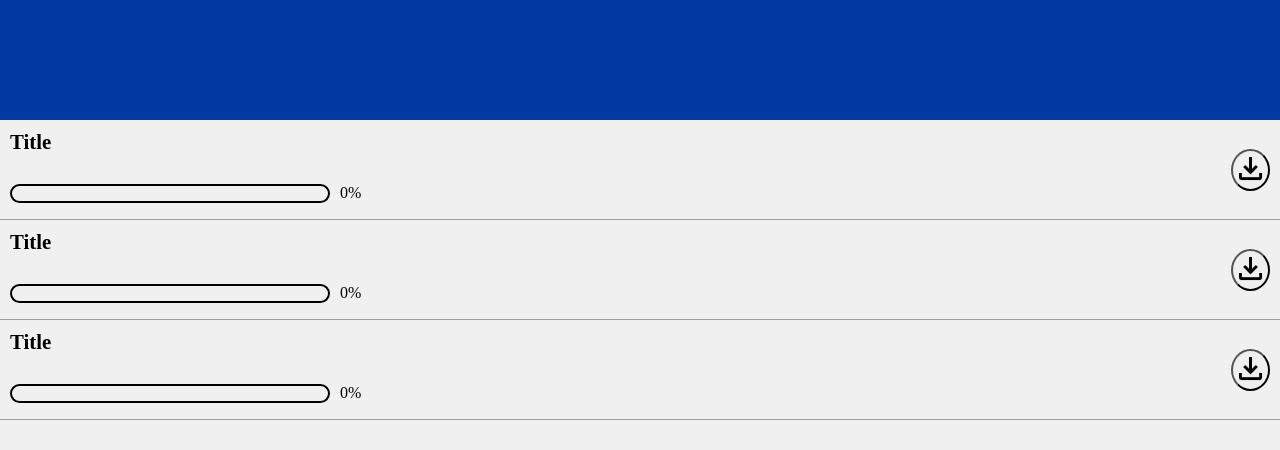
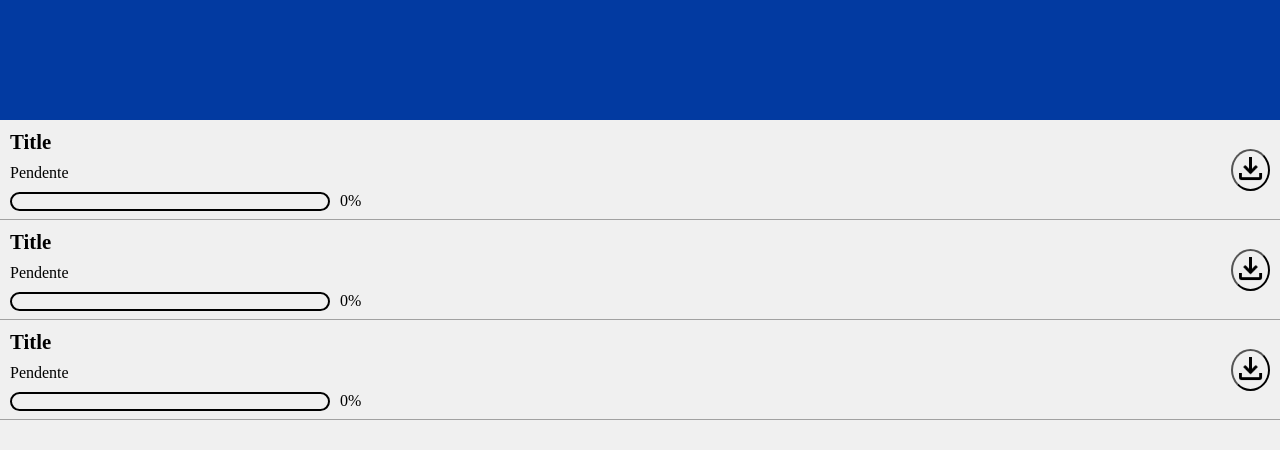
Before and after one commit to viniciusbarbosa2024/simulador-de-download, a plain HTML site: page index.html in a window 1280 px wide. Drawn offline with Linux system fonts and the light colour scheme.

Commit message:
Indicador escrito do status do download

```diff
--- a/css/style.css
+++ b/css/style.css
@@ -30,7 +30,7 @@ main {
 .archive .titleAndStatus {
     display: flex;
     flex-direction: column;
-    gap: 30px;
+    gap: 10px;
 }
 
 .archive .titleAndStatus .title {
@@ -40,10 +40,15 @@ main {
 
 .archive .titleAndStatus .statusIndicators {
     display: flex;
+    flex-wrap: wrap;
     gap: 10px;
 
     flex-basis: 15px;
     width: 400px;
+}
+
+.archive .titleAndStatus .statusIndicators .status {
+    flex-basis: 100%;
 }
 
 .archive .titleAndStatus .statusIndicators .statusBarContainer {
--- a/index.html
+++ b/index.html
@@ -15,6 +15,7 @@
             <div class="titleAndStatus">
                 <span class="title">Title</span>
                 <div class="statusIndicators">
+                    <span class="status">Pendente</span>
                     <div class="statusBarContainer">
                         <div class="statusBar" style="width: 0%;"></div>
                     </div>
@@ -32,6 +33,7 @@
             <div class="titleAndStatus">
                 <span class="title">Title</span>
                 <div class="statusIndicators">
+                    <span class="status">Pendente</span>
                     <div class="statusBarContainer">
                         <div class="statusBar" style="width: 0%;"></div>
                     </div>
@@ -49,6 +51,7 @@
             <div class="titleAndStatus">
                 <span class="title">Title</span>
                 <div class="statusIndicators">
+                    <span class="status">Pendente</span>
                     <div class="statusBarContainer">
                         <div class="statusBar" style="width: 0%;"></div>
                     </div>
```
